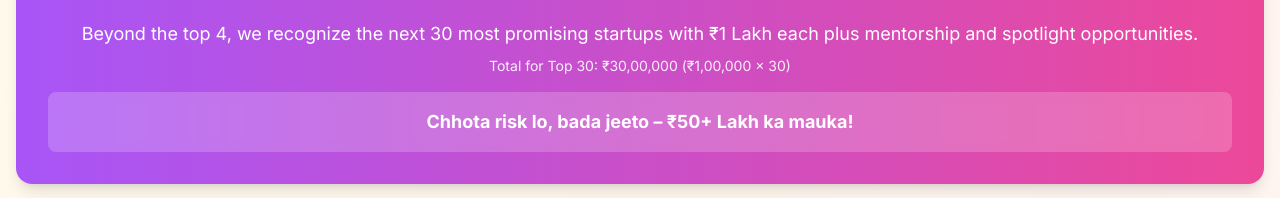
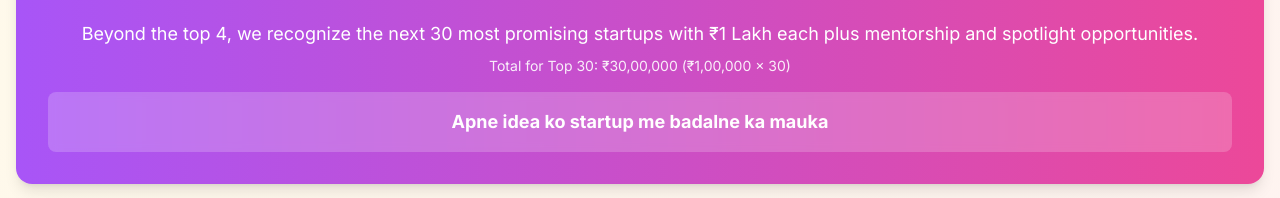
Before and after one commit to websited2d-netizen/newbharat, a React (Vite) app: page / in a window 1280 px wide. Shown: the part 4803-5001 px from the top of the page. Built offline with nearby package versions, Linux system fonts and the light colour scheme.

Commit message:
Replace Hindi phrase with startup transformation message

```diff
--- a/src/components/Prizes.tsx
+++ b/src/components/Prizes.tsx
@@ -166,7 +166,7 @@ const Prizes: React.FC = () => {
               Total for Top 30: ₹30,00,000 (₹1,00,000 × 30)
             </p>
             <div className="mt-4 bg-white/20 backdrop-blur-sm p-4 rounded-lg">
-              <p className="text-lg font-bold">Chhota risk lo, bada jeeto – ₹50+ Lakh ka mauka!</p>
+              <p className="text-lg font-bold">Apne idea ko startup me badalne ka mauka</p>
             </div>
           </div>
         </div>
```
